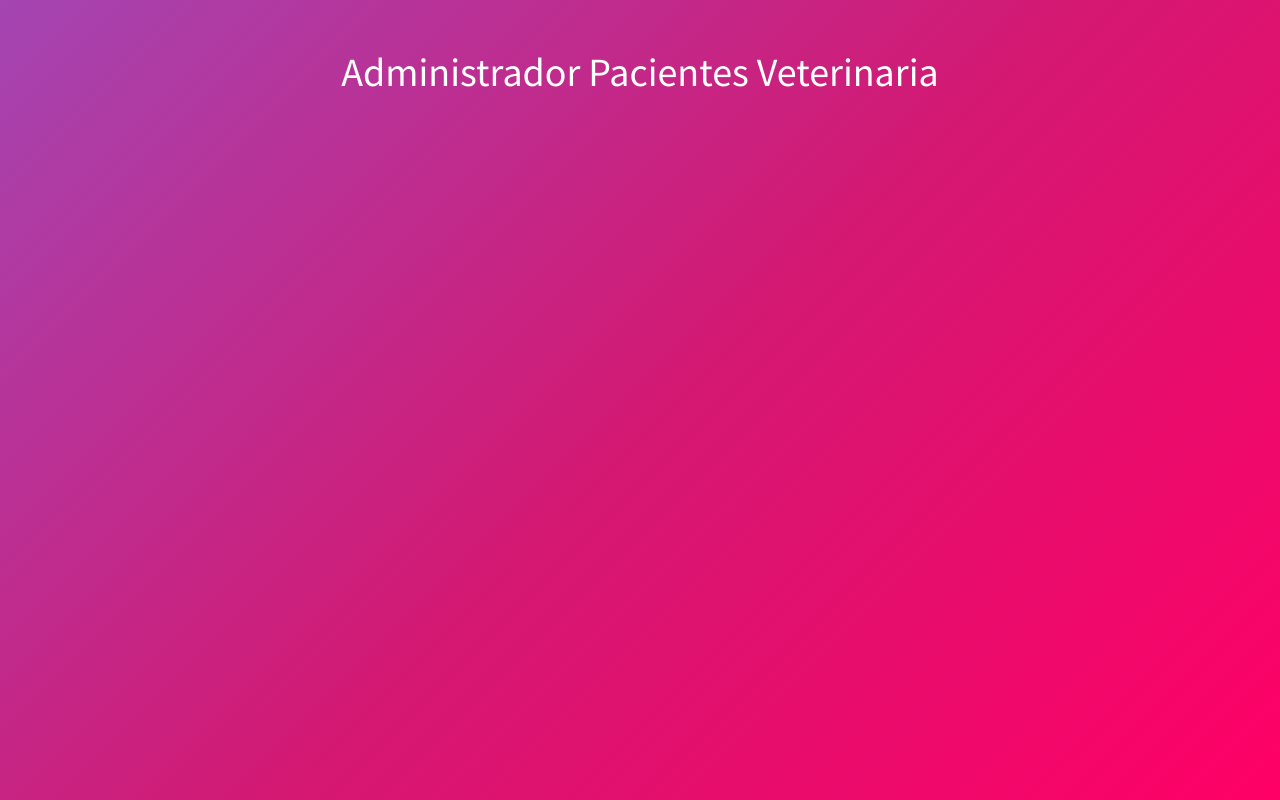
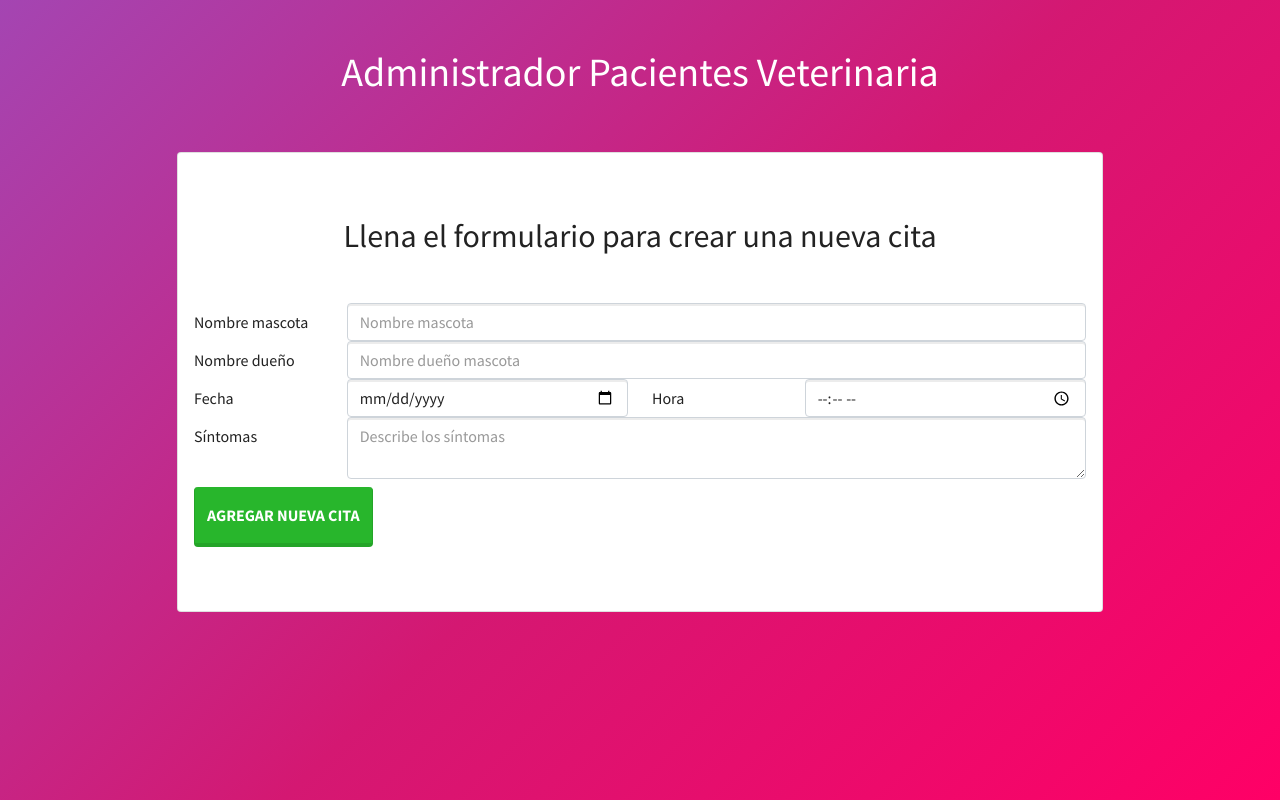
Before and after one commit to rdiazca/pacientesveterinaria, a React (Create React App) app: page / in a window 1280 px wide. Built offline with nearby package versions, Linux system fonts and the light colour scheme.

Commit message:
Formulario

```diff
--- a/src/App.js
+++ b/src/App.js
@@ -1,6 +1,7 @@
 import React, {Component} from 'react';
 import './bootstrap.min.css';
 import Header from './components/Header';
+import NuevaCita from './components/NuevaCita';
 
 class App extends Component {
   state = {
@@ -8,10 +9,16 @@
    }
   render(){
     return (
-      <div class="container">
+      <div className="container">
           <Header
             titulo="Administrador Pacientes Veterinaria"
           />
+
+          <div className="row">
+              <div className="col-md-10 mx-auto">
+              <NuevaCita />
+              </div>
+          </div>
       </div>
     );
   }
--- /dev/null
+++ b/src/components/NuevaCita.js
@@ -0,0 +1,81 @@
+import React,{Component} from 'react';
+
+class NuevaCita extends Component {
+    state={ }
+    render() {
+        return (
+            <div className='card mt-5 py-5'>
+                <div className='card-body'>
+                    <h2 className='card-title text-center mb-5'>
+                        Llena el formulario para crear una nueva cita
+                    </h2>
+                    <form>
+                        <div className="form-group row">
+                            <label className='col-sm-4 col-lg-2 col-form-label'>Nombre mascota</label>
+                            <div className='col-sm-8 col-lg-10'>
+                                <input
+                                    type='text'
+                                    className='form-control'
+                                    placeholder='Nombre mascota'
+                                    name='mascota'
+                                />
+                            </div>
+                        </div> {/*form-group*/}
+
+                        <div className="form-group row">
+                            <label className='col-sm-4 col-lg-2 col-form-label'>Nombre dueño</label>
+                            <div className='col-sm-8 col-lg-10'>
+                                <input
+                                    type='text'
+                                    className='form-control'
+                                    placeholder='Nombre dueño mascota'
+                                    name='propietario'
+                                />
+                            </div>
+                        </div> {/*form-group*/}
+
+                        <div className="form-group row">
+                            <label className='col-sm-4 col-lg-2 col-form-label'>Fecha</label>
+                            <div className='col-sm-8 col-lg-4'>
+                                <input
+                                    type='date'
+                                    className='form-control'
+                                    name='fecha'
+                                />
+                            </div>
+
+                            <label className='col-sm-4 col-lg-2 col-form-label'>Hora</label>
+                            <div className='col-sm-8 col-lg-4'>
+                                <input
+                                    type='time'
+                                    className='form-control'
+                                    name='hora'
+                                    />
+
+                            </div>
+                        </div> {/*form-group*/}
+
+                        <div className="form-group row">
+                            <label className='col-sm-4 col-lg-2 col-form-label'>Síntomas</label>
+                            <div className='col-sm-8 col-lg-10'>
+                                <textarea
+                                className='form-control'
+                                name='sintomas'
+                                placeholder='Describe los síntomas'
+                                >
+
+                                </textarea>
+
+                            </div>
+                        </div> {/*form-group*/}
+
+                        <input type="submit" className="py-3 mt-2 btn btn-success btn-block" value="Agregar nueva cita" />
+
+                    </form>
+                </div>
+            </div>
+         );
+    }
+}
+
+export default NuevaCita;
```
